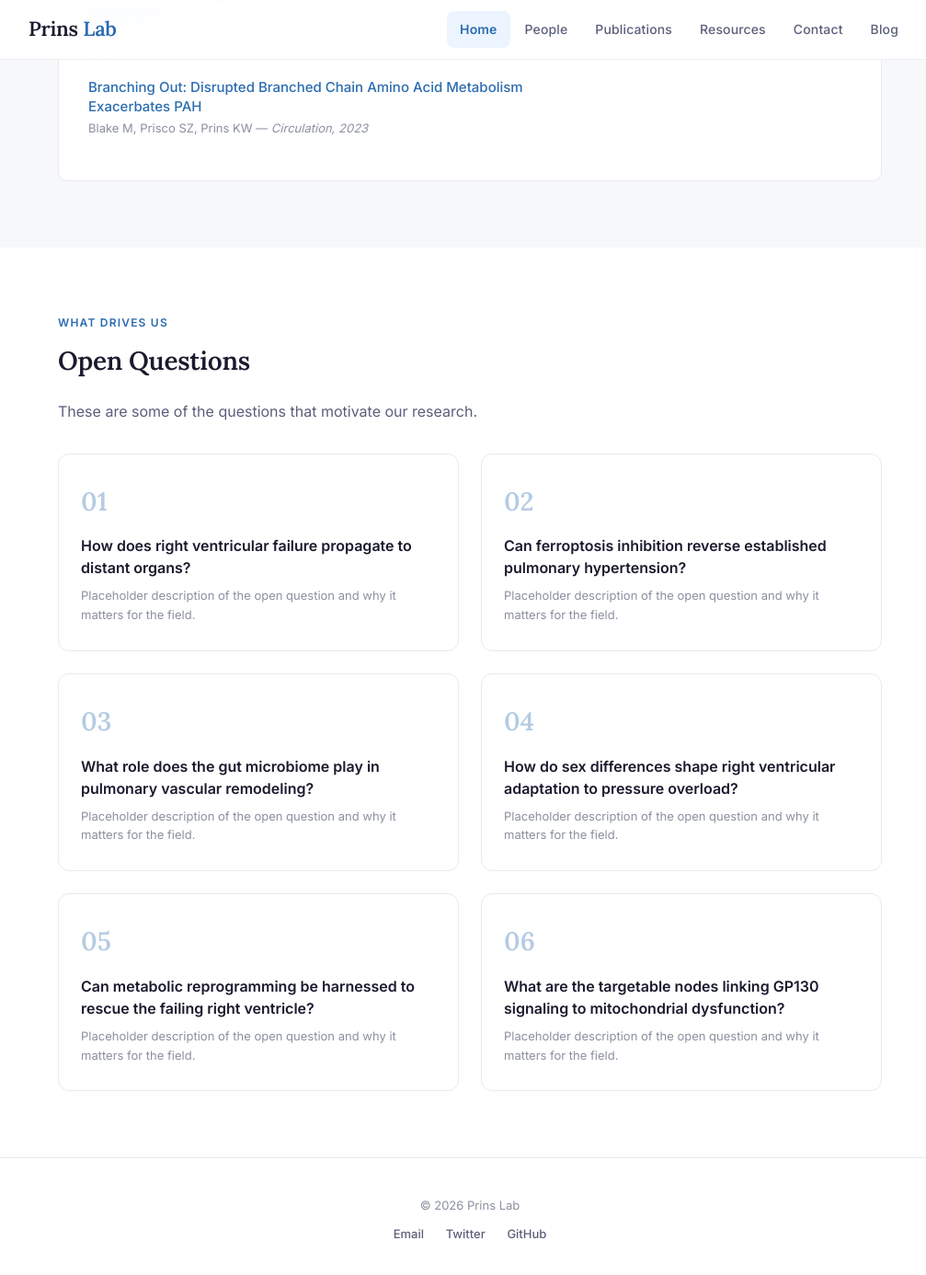
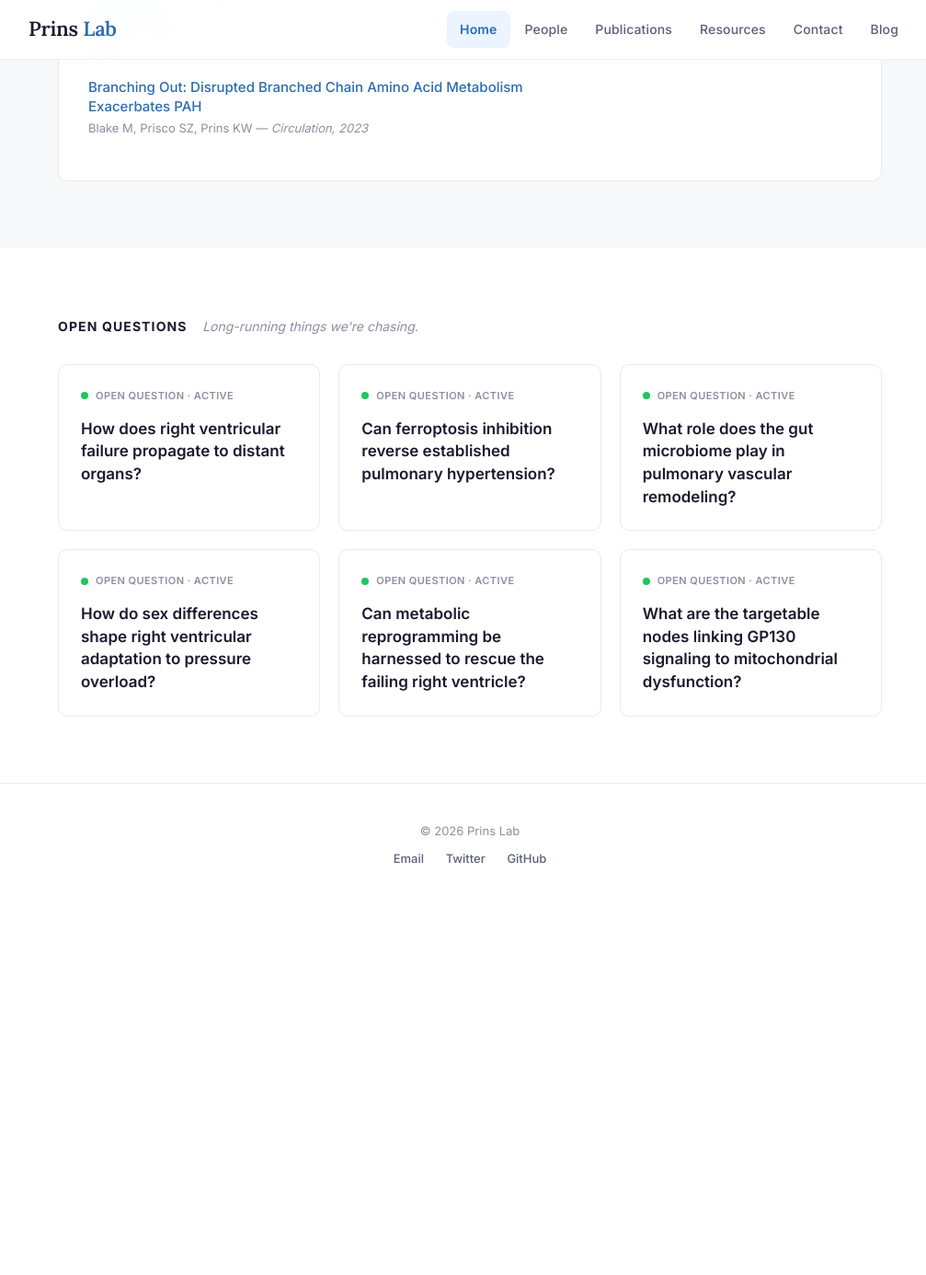
Before and after one commit to blake561/prins-lab-website, a Jekyll site: the page built from index.html, in a window 1280 px wide and 1400 px high, scrolled down 1640 px. Shown: the top 1386 px of the window at 92% size, without its empty margins (129-1136 px from the left). Built offline with Jekyll 4.4.1, drawn with Linux system fonts in a browser that asks for light colours; after the commit the page ends 2632 px from its top, so only the background shows below that.

Commit message:
Restyle Open Questions to match Raj Lab format
- Green dot + "OPEN QUESTION · ACTIVE" status label per card
- 3-column grid with minimal border cards
- Inline section header with italic subtitle
- Removed numbered labels and description paragraphs

Co-Authored-By: Claude Opus 4.6 <noreply@anthropic.com>

```diff
--- a/assets/css/style.css
+++ b/assets/css/style.css
@@ -474,43 +474,58 @@ nav a.active {
 }
 
 /* ── Open Questions ── */
+.section-label-inline {
+  display: inline;
+  font-size: 14px;
+  font-weight: 700;
+  letter-spacing: 0.08em;
+  text-transform: uppercase;
+  color: var(--text);
+}
+.section-subtitle {
+  font-size: 14px;
+  font-style: italic;
+  color: var(--text-muted);
+  margin-left: 12px;
+}
 .questions-grid {
   display: grid;
-  grid-template-columns: repeat(auto-fill, minmax(300px, 1fr));
-  gap: 24px;
-  margin-top: 32px;
+  grid-template-columns: repeat(3, 1fr);
+  gap: 20px;
+  margin-top: 28px;
 }
 .question-card {
   background: var(--bg);
   border: 1px solid var(--border);
-  border-radius: 12px;
-  padding: 28px 24px;
-  transition: transform var(--transition), box-shadow var(--transition);
+  border-radius: 10px;
+  padding: 24px;
 }
-.question-card:hover {
-  transform: translateY(-3px);
-  box-shadow: 0 8px 24px rgba(0,0,0,0.08);
+.question-status {
+  display: flex;
+  align-items: center;
+  gap: 8px;
+  font-size: 11px;
+  font-weight: 600;
+  letter-spacing: 0.04em;
+  text-transform: uppercase;
+  color: var(--text-muted);
+  margin-bottom: 14px;
 }
-.question-number {
-  display: inline-block;
-  font-family: 'Lora', Georgia, serif;
-  font-size: 28px;
-  font-weight: 700;
-  color: var(--accent);
-  opacity: 0.35;
-  margin-bottom: 12px;
+.status-dot {
+  width: 8px;
+  height: 8px;
+  border-radius: 50%;
+  background: #22c55e;
+  flex-shrink: 0;
 }
 .question-card h3 {
-  font-size: 16px;
+  font-size: 17px;
   font-weight: 600;
-  line-height: 1.5;
-  margin-bottom: 8px;
+  line-height: 1.45;
   color: var(--text);
 }
-.question-card p {
-  font-size: 13px;
-  color: var(--text-muted);
-  line-height: 1.6;
+@media (max-width: 900px) {
+  .questions-grid { grid-template-columns: 1fr; }
 }
 
 /* ── Resources ── */
--- a/index.html
+++ b/index.html
@@ -67,40 +67,33 @@ title: Home
 
 <div class="section">
   <div class="section-inner">
-    <div class="section-label">What Drives Us</div>
-    <h2>Open Questions</h2>
-    <p>These are some of the questions that motivate our research.</p>
+    <div class="section-label-inline">Open Questions</div>
+    <span class="section-subtitle">Long-running things we're chasing.</span>
 
     <div class="questions-grid">
       <div class="question-card">
-        <span class="question-number">01</span>
+        <span class="question-status"><span class="status-dot"></span>Open Question · Active</span>
         <h3>How does right ventricular failure propagate to distant organs?</h3>
-        <p>Placeholder description of the open question and why it matters for the field.</p>
       </div>
       <div class="question-card">
-        <span class="question-number">02</span>
+        <span class="question-status"><span class="status-dot"></span>Open Question · Active</span>
         <h3>Can ferroptosis inhibition reverse established pulmonary hypertension?</h3>
-        <p>Placeholder description of the open question and why it matters for the field.</p>
       </div>
       <div class="question-card">
-        <span class="question-number">03</span>
+        <span class="question-status"><span class="status-dot"></span>Open Question · Active</span>
         <h3>What role does the gut microbiome play in pulmonary vascular remodeling?</h3>
-        <p>Placeholder description of the open question and why it matters for the field.</p>
       </div>
       <div class="question-card">
-        <span class="question-number">04</span>
+        <span class="question-status"><span class="status-dot"></span>Open Question · Active</span>
         <h3>How do sex differences shape right ventricular adaptation to pressure overload?</h3>
-        <p>Placeholder description of the open question and why it matters for the field.</p>
       </div>
       <div class="question-card">
-        <span class="question-number">05</span>
+        <span class="question-status"><span class="status-dot"></span>Open Question · Active</span>
         <h3>Can metabolic reprogramming be harnessed to rescue the failing right ventricle?</h3>
-        <p>Placeholder description of the open question and why it matters for the field.</p>
       </div>
       <div class="question-card">
-        <span class="question-number">06</span>
+        <span class="question-status"><span class="status-dot"></span>Open Question · Active</span>
         <h3>What are the targetable nodes linking GP130 signaling to mitochondrial dysfunction?</h3>
-        <p>Placeholder description of the open question and why it matters for the field.</p>
       </div>
     </div>
   </div>
```
